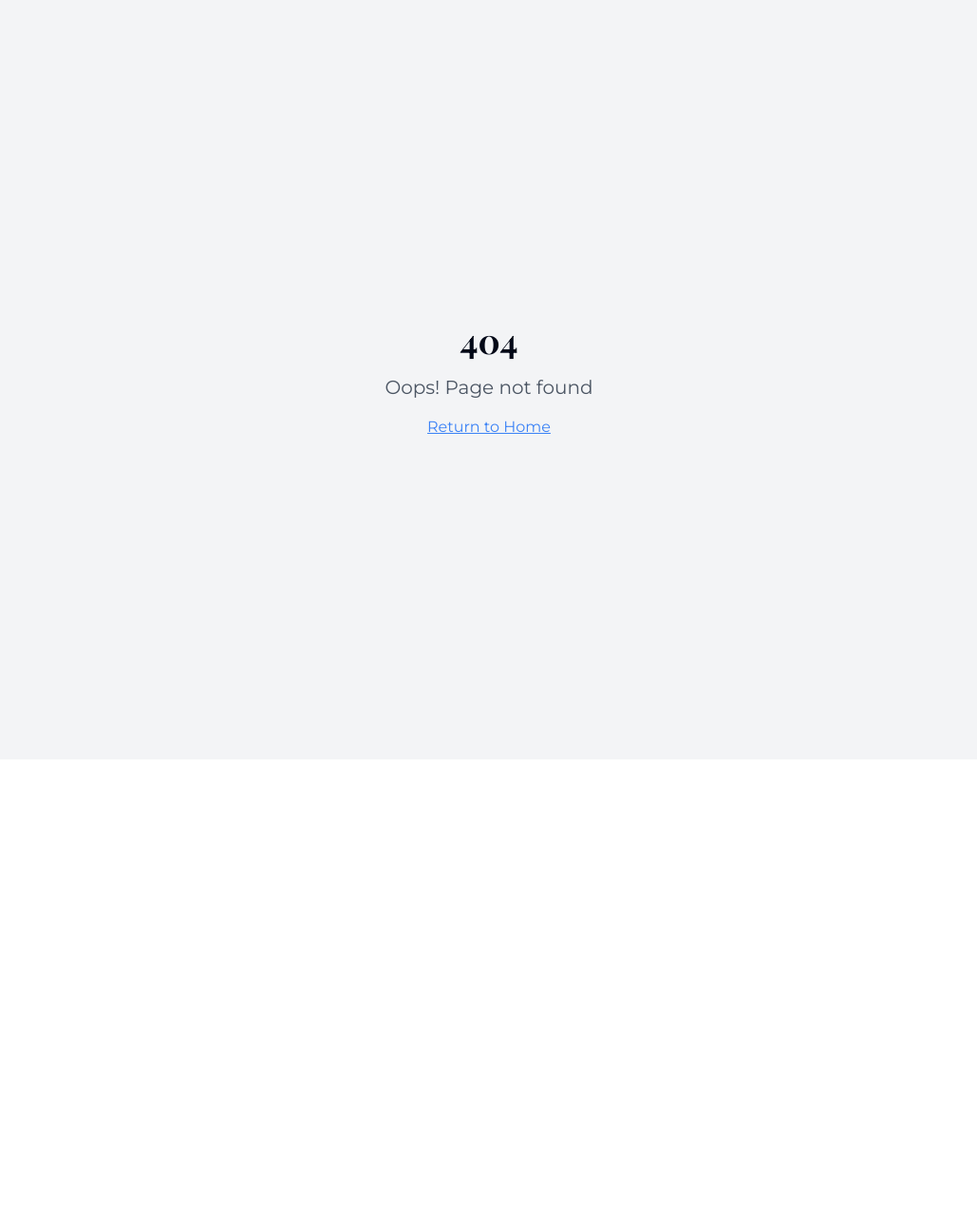
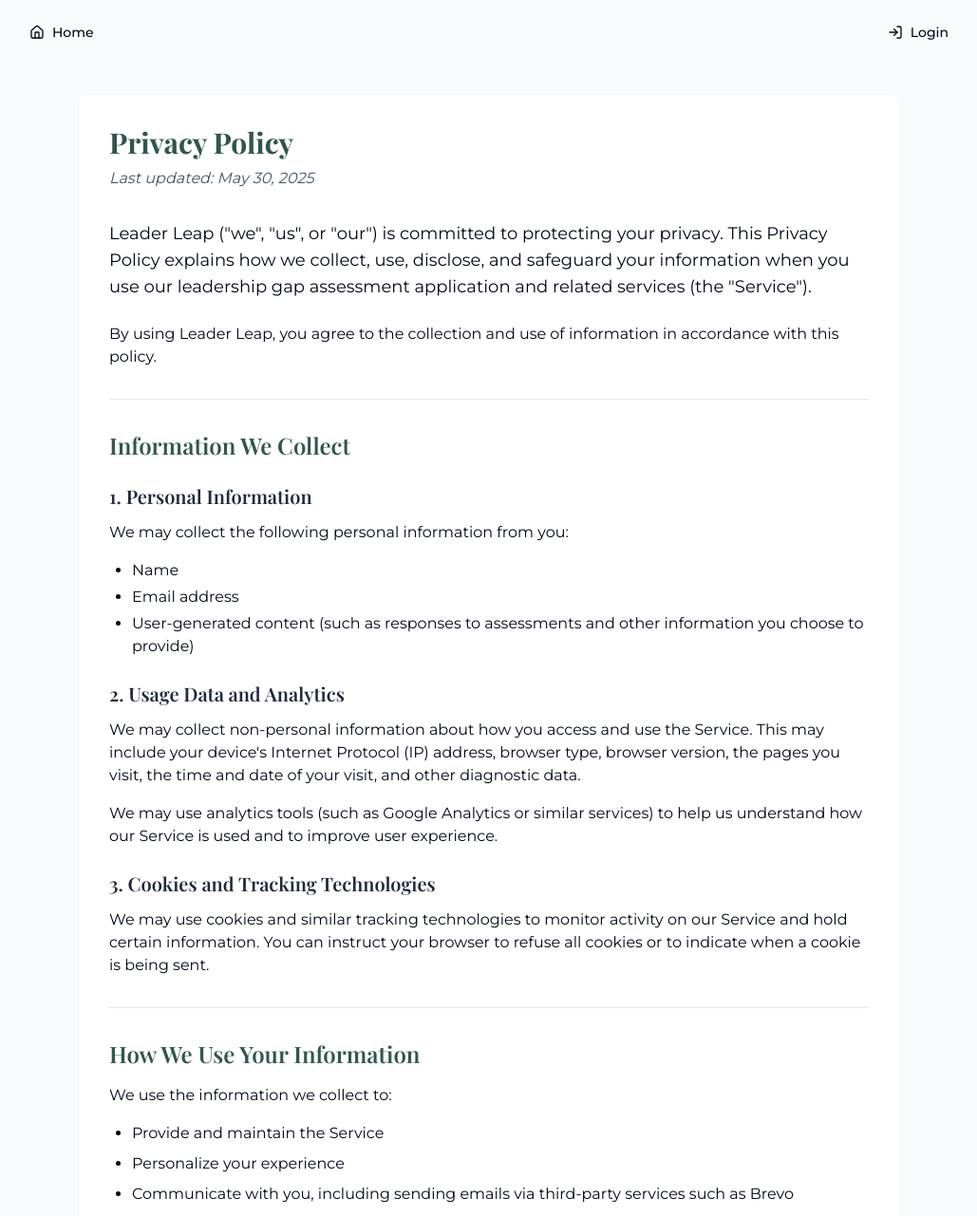
Before and after one commit to stevo-encourager/leader-leap, a React (Vite) app: page /privacy in a window 1280 px wide. Before the commit this address had no page. Shown: the top 1281 px of the page at 95% size, without its empty margins (125-1154 px from the left). Before the commit the page ends 800 px from the top, so only its background shows below. Built offline with nearby package versions, Linux system fonts and the light colour scheme; what @react-pdf/renderer would draw is missing.

Commit message:
Add privacy policy
Added a privacy policy page and linked it in the footer.

```diff
--- a/src/App.tsx
+++ b/src/App.tsx
@@ -11,6 +11,7 @@ import Assessment from "./pages/Assessment";
 import Results from "./pages/Results";
 import PreviousAssessments from "./pages/PreviousAssessments";
 import Admin from "./pages/Admin";
+import Privacy from "./pages/Privacy";
 import NotFound from "./pages/NotFound";
 
 // Configure the QueryClient with sensible defaults
@@ -37,6 +38,8 @@ const App = () => (
             <Route path="/results/:id" element={<Results />} />
             <Route path="/previous-assessments" element={<PreviousAssessments />} />
             <Route path="/admin" element={<Admin />} />
+            <Route path="/privacy" element={<Privacy />} />
+            <Route path="/privacy-policy" element={<Privacy />} />
             <Route path="*" element={<NotFound />} />
           </Routes>
           <Toaster />
--- a/src/components/layout/Footer.tsx
+++ b/src/components/layout/Footer.tsx
@@ -1,14 +1,30 @@
 
 import React from 'react';
 import { CircleGauge } from 'lucide-react';
+import { Link } from 'react-router-dom';
 
 const Footer: React.FC = () => {
   return (
     <footer className="py-6 border-t mt-12 bg-white">
       <div className="max-w-5xl mx-auto px-4 text-center text-sm text-slate-500">
-        <div className="flex items-center justify-center gap-2">
+        <div className="flex items-center justify-center gap-2 mb-2">
           <CircleGauge className="text-encourager-accent" size={18} strokeWidth={1.5} />
           Leader Leap Assessment Tool &copy; {new Date().getFullYear()}
+        </div>
+        <div className="flex items-center justify-center gap-4 text-xs">
+          <Link
+            to="/privacy"
+            className="text-slate-500 hover:text-encourager transition-colors"
+          >
+            Privacy Policy
+          </Link>
+          <span className="text-slate-300">|</span>
+          <a
+            href="mailto:info@encouragercoaching.com"
+            className="text-slate-500 hover:text-encourager transition-colors"
+          >
+            Contact Us
+          </a>
         </div>
       </div>
     </footer>
--- /dev/null
+++ b/src/pages/Privacy.tsx
@@ -0,0 +1,134 @@
+
+import React from 'react';
+import Navigation from '@/components/layout/Navigation';
+import Footer from '@/components/layout/Footer';
+
+const Privacy = () => {
+  return (
+    <div className="min-h-screen bg-slate-50">
+      <div className="max-w-5xl mx-auto px-4 py-2">
+        <Navigation />
+      </div>
+
+      <main className="max-w-4xl mx-auto px-4 py-8">
+        <div className="bg-white rounded-lg shadow-sm p-8">
+          <h1 className="text-3xl font-bold text-encourager mb-2">Privacy Policy</h1>
+          <p className="text-slate-600 mb-8 italic">Last updated: May 30, 2025</p>
+
+          <div className="prose prose-slate max-w-none">
+            <p className="text-lg mb-6">
+              Leader Leap ("we", "us", or "our") is committed to protecting your privacy. This Privacy Policy explains how we collect, use, disclose, and safeguard your information when you use our leadership gap assessment application and related services (the "Service").
+            </p>
+
+            <p className="mb-8">
+              By using Leader Leap, you agree to the collection and use of information in accordance with this policy.
+            </p>
+
+            <hr className="my-8 border-slate-200" />
+
+            <h2 className="text-2xl font-semibold text-encourager mt-8 mb-4">Information We Collect</h2>
+
+            <h3 className="text-xl font-semibold text-slate-800 mt-6 mb-3">1. Personal Information</h3>
+            <p className="mb-4">We may collect the following personal information from you:</p>
+            <ul className="list-disc pl-6 mb-6 space-y-1">
+              <li>Name</li>
+              <li>Email address</li>
+              <li>User-generated content (such as responses to assessments and other information you choose to provide)</li>
+            </ul>
+
+            <h3 className="text-xl font-semibold text-slate-800 mt-6 mb-3">2. Usage Data and Analytics</h3>
+            <p className="mb-4">
+              We may collect non-personal information about how you access and use the Service. This may include your device's Internet Protocol (IP) address, browser type, browser version, the pages you visit, the time and date of your visit, and other diagnostic data.
+            </p>
+            <p className="mb-6">
+              We may use analytics tools (such as Google Analytics or similar services) to help us understand how our Service is used and to improve user experience.
+            </p>
+
+            <h3 className="text-xl font-semibold text-slate-800 mt-6 mb-3">3. Cookies and Tracking Technologies</h3>
+            <p className="mb-6">
+              We may use cookies and similar tracking technologies to monitor activity on our Service and hold certain information. You can instruct your browser to refuse all cookies or to indicate when a cookie is being sent.
+            </p>
+
+            <hr className="my-8 border-slate-200" />
+
+            <h2 className="text-2xl font-semibold text-encourager mt-8 mb-4">How We Use Your Information</h2>
+            <p className="mb-4">We use the information we collect to:</p>
+            <ul className="list-disc pl-6 mb-6 space-y-2">
+              <li>Provide and maintain the Service</li>
+              <li>Personalize your experience</li>
+              <li>Communicate with you, including sending emails via third-party services such as Brevo</li>
+              <li>Respond to your inquiries and provide support</li>
+              <li>Improve our Service and develop new features</li>
+              <li>Analyze usage of our Service and improve user experience through analytics tools</li>
+              <li>Process payments and manage paid features if and when they are introduced</li>
+            </ul>
+
+            <hr className="my-8 border-slate-200" />
+
+            <h2 className="text-2xl font-semibold text-encourager mt-8 mb-4">Third-Party Services</h2>
+            <p className="mb-4">
+              We may share your information with third-party service providers that help us operate and improve our Service. These may include:
+            </p>
+            <ul className="list-disc pl-6 mb-4 space-y-2">
+              <li><strong>Brevo</strong> for email marketing and communications</li>
+              <li><strong>Google Analytics</strong> or similar analytics providers for usage analysis</li>
+              <li><strong>Payment processors</strong> (such as Stripe, PayPal, or others) to handle transactions for paid features</li>
+            </ul>
+            <p className="mb-6">
+              These third parties are only given access to the information necessary to perform their functions and are obligated not to disclose or use it for other purposes.
+            </p>
+
+            <hr className="my-8 border-slate-200" />
+
+            <h2 className="text-2xl font-semibold text-encourager mt-8 mb-4">Payments</h2>
+            <p className="mb-6">
+              If you choose to purchase a paid feature through Leader Leap, your payment information will be processed directly by a third-party payment processor. We do not store or have access to your full payment details (such as credit card numbers). Please review the privacy policy of the payment processor for more information about how your data is handled.
+            </p>
+
+            <hr className="my-8 border-slate-200" />
+
+            <h2 className="text-2xl font-semibold text-encourager mt-8 mb-4">Data Security</h2>
+            <p className="mb-6">
+              We strive to use commercially acceptable means to protect your personal information. However, no method of transmission over the Internet or electronic storage is 100% secure. While we work to protect your data, we cannot guarantee its absolute security.
+            </p>
+
+            <hr className="my-8 border-slate-200" />
+
+            <h2 className="text-2xl font-semibold text-encourager mt-8 mb-4">International Users</h2>
+            <p className="mb-6">
+              Leader Leap may be accessed by users worldwide. By using our Service, you consent to the processing and transfer of your information in and to countries outside of your own, which may have different data protection laws.
+            </p>
+
+            <hr className="my-8 border-slate-200" />
+
+            <h2 className="text-2xl font-semibold text-encourager mt-8 mb-4">Your Rights</h2>
+            <p className="mb-6">
+              Depending on your location, you may have certain rights regarding your personal data, such as the right to access, correct, or delete your information, or to object to certain uses. To exercise these rights, please contact us at info@encouragercoaching.com.
+            </p>
+
+            <hr className="my-8 border-slate-200" />
+
+            <h2 className="text-2xl font-semibold text-encourager mt-8 mb-4">Changes to This Privacy Policy</h2>
+            <p className="mb-6">
+              We may update our Privacy Policy from time to time. Changes will be posted on this page with an updated "Last updated" date. We encourage you to review this Privacy Policy periodically.
+            </p>
+
+            <hr className="my-8 border-slate-200" />
+
+            <h2 className="text-2xl font-semibold text-encourager mt-8 mb-4">Contact Us</h2>
+            <p className="mb-4">
+              If you have any questions about this Privacy Policy or your personal information, please contact us at:
+            </p>
+            <p className="font-medium text-encourager">
+              info@encouragercoaching.com
+            </p>
+          </div>
+        </div>
+      </main>
+
+      <Footer />
+    </div>
+  );
+};
+
+export default Privacy;
```
